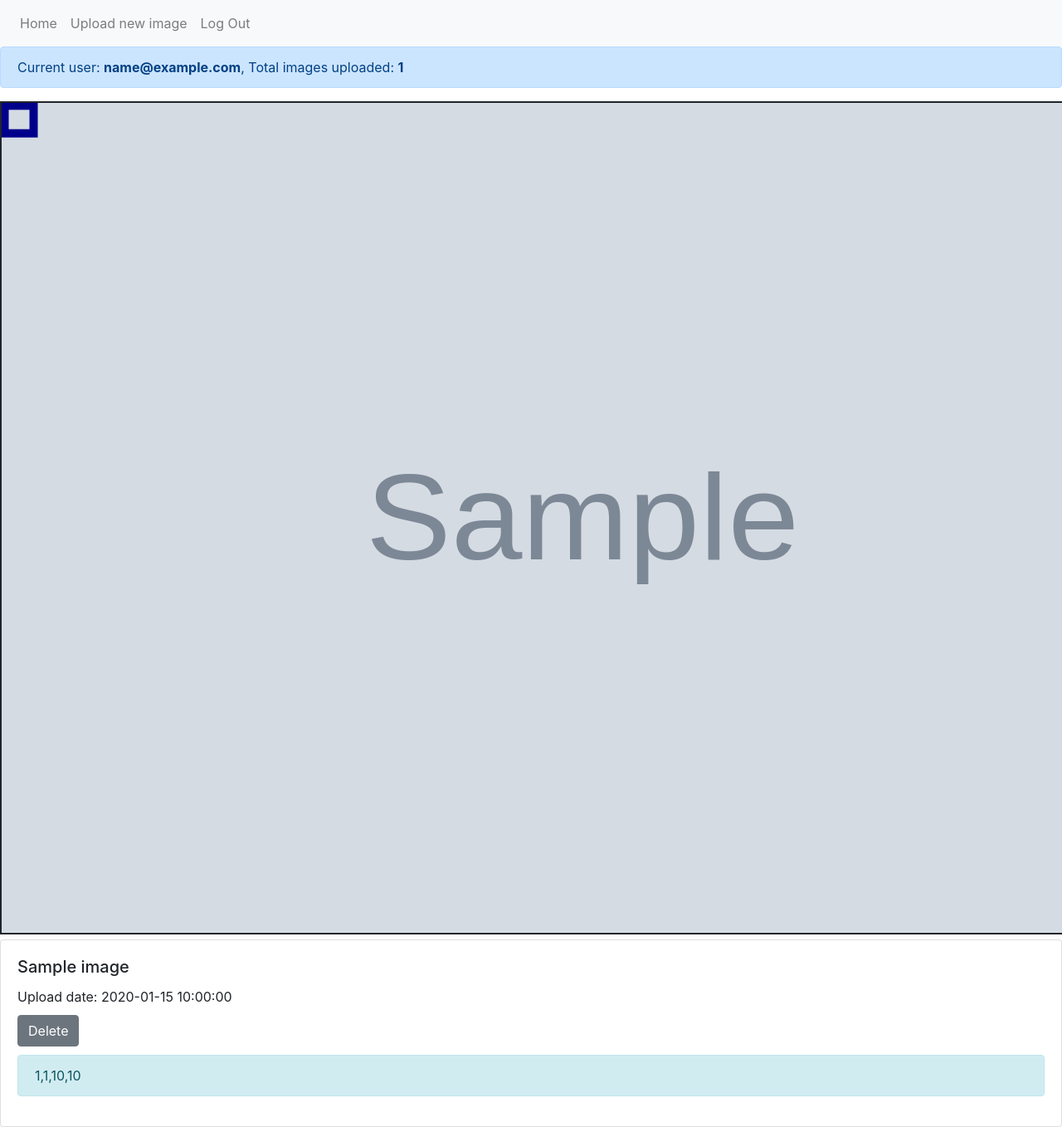
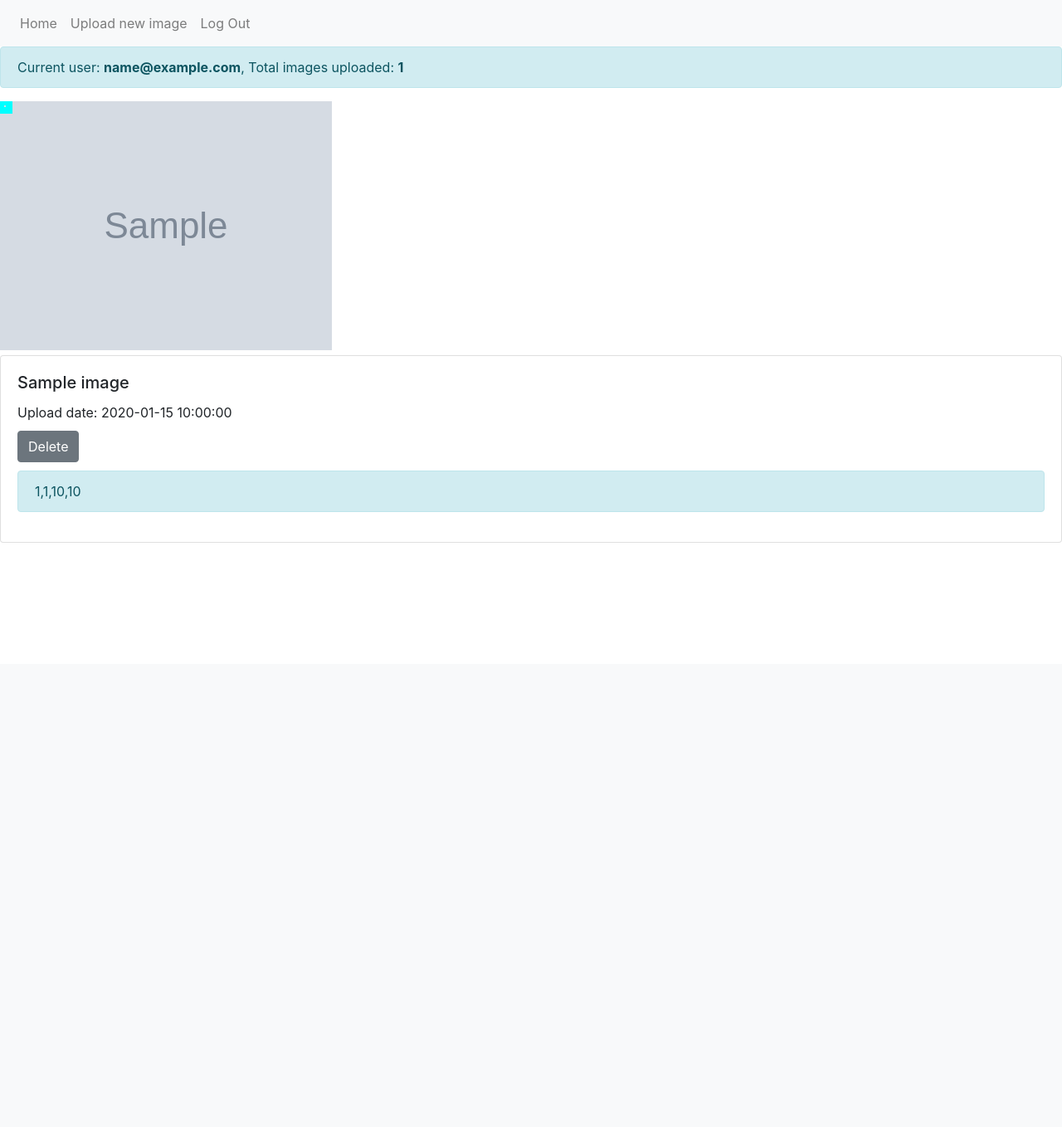
Before and after one commit to karpov-dmitry-py/face-detection-service, a Flask app: page /view/1 in a window 1280 px wide; the page is wider, and only the part inside the window is pictured. Shown: that part at 83% size. After the commit the page ends 654 px from the top of that part, so only its background shows below. Run offline with Flask 2, Linux system fonts and the light colour scheme; a user stored in the database is signed in; tables that the repository leaves empty hold one stand-in row (values such as "Sample post"); grey boxes marked "Sample" are stand-in pictures; some libraries are stand-ins or nearby versions.

Commit message:
removing of faces added

```diff
--- a/static/script.js
+++ b/static/script.js
@@ -1,18 +1,89 @@
+const canvas=document.getElementById('canvas');
+const img=document.getElementById('actual-image');
+const detected_items = [];
+const y_canvas_offset = document.querySelector('.header').scrollHeight;
+
+function drawFaces (items) {
+    const ctx=canvas.getContext("2d");
+    ctx.drawImage(img, 0, 0, canvas.width, canvas.height);
+    ctx.strokeStyle="cyan";
+    ctx.lineWidth = 8;
+
+    items.forEach(function(item) {
+        ctx.strokeRect(item.x, item.y, item.width, item.height);
+    });
+    console.log(items);
+};
+
+function removeFaces (items, x, y) {
+    console.log(`clicked y = ${y}`);
+    console.log(`clicked x = ${x}`);
+    console.log(`y_canvas_offset = ${y_canvas_offset}`);
+    y -= y_canvas_offset;
+    console.log(`clicked y after y_canvas_offset = ${y}`)
+    deleted_count = 0;
+    for (let i = 0; i < items.length; i++) {
+        current_index = i-deleted_count;
+        item = items[current_index];
+        if ((item.x <= x) && (item.y <= y) && ((item.x + item.width) >= x) && ((item.y + item.height) >= y)) {
+            console.log(`item being removed = ${item.x}, ${item.y}, ${item.width}, ${item.height},
+            item.x + item.width = ${item.x + item.width},
+            item.y + item.height = ${item.y + item.height}`),
+
+            items.splice(current_index, 1);
+            deleted_count += 1;
+            console.log(items);
+        };
+    };
+    if (deleted_count != 0) {
+        console.log(`deleted_count = ${deleted_count}`)
+        drawFaces(items);
+    };
+}
+
 window.onload = function() {
-    const canvas=document.getElementById("canvas");
-    const ctx=canvas.getContext("2d");
     const img=document.getElementById("actual-image");
-    ctx.drawImage(img, 0, 0, canvas.width, canvas.height);
-    ctx.strokeStyle="darkblue";
-    ctx.strokeStyle.width = 10;
-    ctx.lineWidth = 10;
-
-    x_ratio = canvas.width / img.width
-    y_ratio = canvas.height / img.height
+    canvas.width = img.width;
+    canvas.height = img.height;
 
     const detections = document.querySelectorAll('.detected-face-item');
     detections.forEach(function(item) {
         coords = item.innerText.split(',');
-        ctx.strokeRect(coords[0]*x_ratio, coords[1]*y_ratio, coords[2]*x_ratio, coords[3]*y_ratio);
+        const x = Number(coords[0]);
+        const y = Number(coords[1]);
+        const width = Number(coords[2]);
+        const height = Number(coords[3]);
+
+        // save items
+        current_item = {
+            id: item.id,
+            x: x,
+            y: y,
+            width: width,
+            height: height
+        }
+        detected_items.push(current_item);
     });
+    drawFaces(detected_items);
+
 };
+
+//canvas.addEventListener('contextmenu', e => {
+canvas.addEventListener('mouseup', e => {
+//    console.clear();
+//    console.log(e.pageX);
+//    console.log(e.pageY);
+//    console.log(e);
+//    current_item = {
+//        id: 100,
+//        x: 100,
+//        y: 200,
+//        width: 150,
+//        height: 150
+//    }
+//    detected_items.push(current_item)
+//    detected_items.splice(0, 1);
+    if (e.which == 3) {
+        removeFaces(detected_items, e.pageX, e.pageY);
+    }
+});
--- a/static/styles.css
+++ b/static/styles.css
@@ -1,3 +1,7 @@
+body {
+    position: relative;
+}
+
 .container {
   width: 400px;
 }
--- a/templates/home.html
+++ b/templates/home.html
@@ -1,17 +1,13 @@
 {% extends 'index.html' %}
 
 {% block content %}
-
-<!--<div class="alert alert-primary" role="alert">Current user: <strong>{{ current_user.email }}</strong>, Total images-->
-<!--    uploaded: <strong>{{ current_user.images_count }}</strong>-->
-<!--</div>-->
 
 {% if images %}
 
 <ul class="list-group-flush">
     {% for image in images %}
         <li class="list-group-item">
-            <div class="card" style="width: 45rem;">
+            <div class="card" style="width: 35rem;">
                 <img src="/{{ upload_dir }}/{{ image.filename }}" class="card-img-top"
                      alt="{{ image.title }}">
                 <div class="card-body">
--- a/templates/index.html
+++ b/templates/index.html
@@ -9,6 +9,7 @@
     <link rel="stylesheet" href="{{ url_for('static', filename='styles.css') }}">
 </head>
 <body>
+    <div class="header">
     <nav class="navbar navbar-expand-lg navbar-light bg-light">
 
       <button class="navbar-toggler" type="button" data-toggle="collapse" data-target="#navbarSupportedContent" aria-controls="navbarSupportedContent" aria-expanded="false" aria-label="Toggle navigation">
@@ -40,7 +41,7 @@
 </nav>
 
 {% if current_user.is_authenticated %}
-    <div class="alert alert-primary" role="alert">Current user: <strong>{{ current_user.email }}</strong>, Total images
+    <div class="alert alert-info" role="alert">Current user: <strong>{{ current_user.email }}</strong>, Total images
         uploaded: <strong>{{ current_user.images_count }}</strong>
     </div>
 {% endif %}
@@ -54,7 +55,7 @@
                 {{ message }}
             </div>
     {% endfor %}
-
+</div>
 {% block content %}
 {% endblock content %}
 <script src="https://code.jquery.com/jquery-3.5.1.slim.min.js"
--- a/templates/view.html
+++ b/templates/view.html
@@ -1,13 +1,13 @@
 {% extends 'index.html' %}
 
 {% block content %}
+<!--<canvas id="canvas" width="1250px" height="1000px" style="border: 3px solid"></canvas>-->
+<!--<canvas id="canvas" style="border: 5px solid; border-color: cyan;"></canvas>-->
+<canvas id="canvas"></canvas>
 
-<canvas id="canvas" width="1400px" height="1000px" style="border: 2px solid"></canvas>
-
-<!--<div class="card" style="width: 85%;">-->
+<img hidden id="actual-image" src="/{{ upload_dir }}/{{ image.filename }}" class="card-img-top"
+         alt="{{ image.title }}">
 <div class="card">
-    <img hidden id="actual-image" src="/{{ upload_dir }}/{{ image.filename }}" class="card-img-top"
-         alt="{{ image.title }}">
     <div class="card-body">
         <h5 class="card-title">{{ image.title }}</h5>
         <div class="card-text">Upload date: {{ image.created_on }}</div>
@@ -15,7 +15,7 @@
            class="btn btn-secondary">Delete</a>
         {% if detections %}
         {% for item in detections %}
-        <div class="alert alert-info detected-face-item" role="alert">
+        <div class="alert alert-info detected-face-item" role="alert" id={{ item.id }}>
             {{ item.topleft_x }},{{ item.topleft_y }},{{ item.width }},{{ item.height }}
         </div>
         {% endfor %}
```
